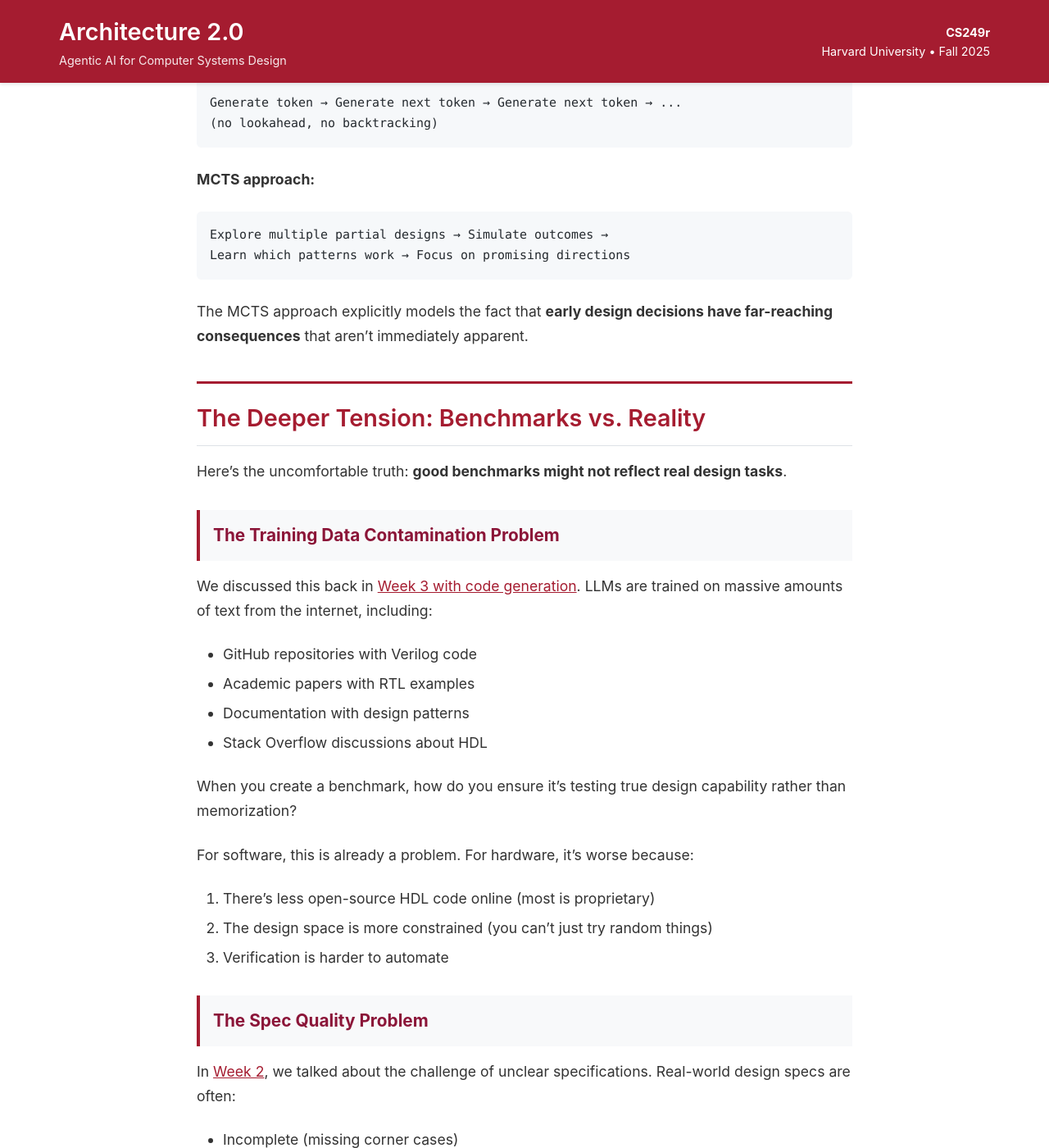
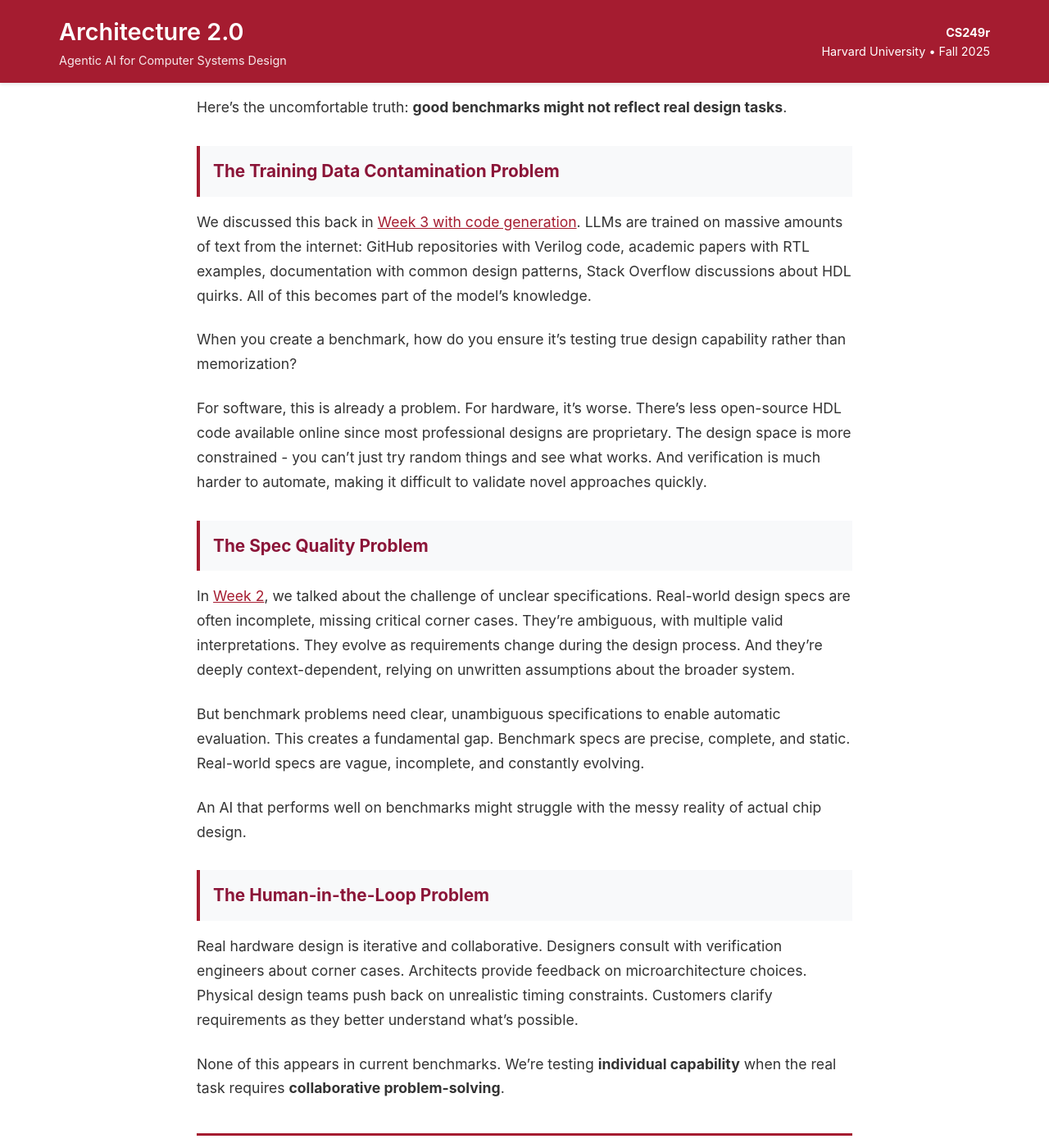
Before and after one commit to harvard-edge/cs249r_fall2025, a Jekyll site: the page built from _posts/2024-11-14-week-11-part-2-benchmarking-llms.md, in a window 1280 px wide and 1400 px high, scrolled down 6908 px. Shown: the whole window at 82% size. Built offline with Jekyll 4.4.1, drawn with Linux system fonts in a browser that asks for light colours; comment, search, counter and statistics services are not loaded; some of the changed text lies outside the part shown.

Commit message:
Convert excessive bullet lists to narrative prose in Week 11 Part 2

```diff
--- a/_posts/2024-11-14-week-11-part-2-benchmarking-llms.md
+++ b/_posts/2024-11-14-week-11-part-2-benchmarking-llms.md
@@ -25,18 +25,9 @@ In [Part 1](/blog/2024/11/12/eda-fundamentals-code-to-silicon/), we saw that RTL
 
 Consider this simple request: "Design a FIFO buffer."
 
-A software engineer might ask:
-- What's the interface?
-- What should happen on overflow?
-- What's the expected throughput?
+A software engineer might ask about the interface, overflow behavior, and expected throughput. Standard questions for any queue implementation.
 
-A hardware engineer adds:
-- What's the clock domain?
-- What's the reset behavior?
-- Are we optimizing for area or speed?
-- What's the power budget?
-- Which standard cell library?
-- What's the target frequency?
+But a hardware engineer immediately thinks deeper: Which clock domain? What reset behavior? Are we optimizing for area or speed? What's the power budget? Which standard cell library are we targeting? What frequency do we need to hit?
 
 The same natural language description can map to dozens of valid but fundamentally different hardware implementations. This is the **specification ambiguity problem**.
 
@@ -79,11 +70,7 @@ This week's papers tackle different aspects of this evaluation challenge.
 
 *A Next-Generation Benchmark Dataset for Evaluating Large Language Models and Agents on RTL Design and Verification*
 
-This paper addresses the **dataset quality problem**. Existing benchmarks like VerilogEval have limitations:
-- Too simple: Many problems can be solved with pattern matching
-- Poor coverage: Missing verification, debugging, and optimization tasks
-- Ambiguous specs: Natural language descriptions that map to multiple valid solutions
-- Limited feedback: Binary pass/fail without quality metrics
+This paper addresses the **dataset quality problem**. Existing benchmarks like VerilogEval have serious limitations. Many problems are too simple, solvable through pattern matching alone. They have poor coverage, missing crucial tasks like verification, debugging, and optimization. The specifications are often ambiguous, mapping to multiple valid solutions without guidance on which to choose. And the feedback is binary - pass or fail - without any quality metrics to distinguish an elegant solution from a brute-force hack.
 
 The key insight: **we need benchmarks that test the full spectrum of hardware design capabilities**, not just basic code generation.
 
@@ -104,10 +91,7 @@ This paper addresses the **search problem**. Even with good benchmarks, how do y
 
 The key observation: **Hardware design is a search problem with delayed feedback**.
 
-Monte Carlo Tree Search (MCTS) is a tree exploration algorithm originally developed for games like Go. It balances:
-- **Exploration**: Trying new design choices
-- **Exploitation**: Refining promising approaches
-- **Lookahead**: Reasoning about future consequences
+Monte Carlo Tree Search (MCTS) is a tree exploration algorithm originally developed for games like Go. It balances exploration of new design choices against exploitation of promising approaches, while maintaining lookahead to reason about future consequences. This makes it particularly relevant for RTL generation, where early decisions cascade through the entire design.
 
 Why is MCTS relevant for RTL generation?
 
@@ -142,12 +126,7 @@ graph TD
     style N fill:#ffebee
 </div>
 
-At each node, you're making a design decision. But you don't know if it's good until you've completed the entire design and run synthesis. MCTS helps navigate this search space efficiently by:
-
-1. **Simulation**: Try a design path and see where it leads
-2. **Evaluation**: Score the result based on PPA metrics
-3. **Backpropagation**: Update beliefs about which early decisions led to good outcomes
-4. **Selection**: Focus future exploration on promising branches
+At each node, you're making a design decision. But you don't know if it's good until you've completed the entire design and run synthesis. MCTS helps navigate this search space efficiently through a cycle of simulation (trying a design path), evaluation (scoring results based on PPA metrics), backpropagation (updating beliefs about which early decisions led to good outcomes), and selection (focusing future exploration on promising branches).
 
 This is fundamentally different from greedy autoregressive generation (the standard LLM approach):
 
@@ -171,45 +150,27 @@ Here's the uncomfortable truth: **good benchmarks might not reflect real design
 
 ### The Training Data Contamination Problem
 
-We discussed this back in [Week 3 with code generation](/blog/2024/09/17/week-3-code-optimization-paradox/). LLMs are trained on massive amounts of text from the internet, including:
-- GitHub repositories with Verilog code
-- Academic papers with RTL examples
-- Documentation with design patterns
-- Stack Overflow discussions about HDL
+We discussed this back in [Week 3 with code generation](/blog/2024/09/17/week-3-code-optimization-paradox/). LLMs are trained on massive amounts of text from the internet: GitHub repositories with Verilog code, academic papers with RTL examples, documentation with common design patterns, Stack Overflow discussions about HDL quirks. All of this becomes part of the model's knowledge.
 
 When you create a benchmark, how do you ensure it's testing true design capability rather than memorization?
 
-For software, this is already a problem. For hardware, it's worse because:
-1. There's less open-source HDL code online (most is proprietary)
-2. The design space is more constrained (you can't just try random things)
-3. Verification is harder to automate
+For software, this is already a problem. For hardware, it's worse. There's less open-source HDL code available online since most professional designs are proprietary. The design space is more constrained - you can't just try random things and see what works. And verification is much harder to automate, making it difficult to validate novel approaches quickly.
 
 ### The Spec Quality Problem
 
-In [Week 2](/blog/2024/09/08/week-2-fundamental-challenges/), we talked about the challenge of unclear specifications. Real-world design specs are often:
-- Incomplete (missing corner cases)
-- Ambiguous (multiple interpretations)
-- Evolving (requirements change during design)
-- Context-dependent (assumptions about the broader system)
+In [Week 2](/blog/2024/09/08/week-2-fundamental-challenges/), we talked about the challenge of unclear specifications. Real-world design specs are often incomplete, missing critical corner cases. They're ambiguous, with multiple valid interpretations. They evolve as requirements change during the design process. And they're deeply context-dependent, relying on unwritten assumptions about the broader system.
 
-But benchmark problems need clear, unambiguous specifications to enable automatic evaluation. This creates a gap:
-
-**Benchmark specs:** Precise, complete, static
-**Real-world specs:** Vague, incomplete, evolving
+But benchmark problems need clear, unambiguous specifications to enable automatic evaluation. This creates a fundamental gap. Benchmark specs are precise, complete, and static. Real-world specs are vague, incomplete, and constantly evolving.
 
 An AI that performs well on benchmarks might struggle with the messy reality of actual chip design.
 
 ### The Human-in-the-Loop Problem
 
-Real hardware design is iterative and collaborative:
-- Designers consult with verification engineers
-- Architects provide feedback on microarchitecture choices
-- Physical design teams push back on unrealistic constraints
-- Customers clarify requirements
+Real hardware design is iterative and collaborative. Designers consult with verification engineers about corner cases. Architects provide feedback on microarchitecture choices. Physical design teams push back on unrealistic timing constraints. Customers clarify requirements as they better understand what's possible.
 
 None of this appears in current benchmarks. We're testing **individual capability** when the real task requires **collaborative problem-solving**.
 
-## Connecting to Course Themes
+## Connecting to Our Course Themes
 
 Let's revisit the three reasoning challenges we identified in Part 1:
 
@@ -237,17 +198,11 @@ In software testing, we often accept "good enough" coverage and fix bugs in prod
 
 ## The Data Problem: Quality vs. Quantity
 
-Mark Ren mentioned last week that EDA tools have detailed logs but limited data diversity. This creates a fundamental tension for benchmark creation:
+Mark Ren mentioned last week that EDA tools have detailed logs but limited data diversity. This creates a fundamental tension for benchmark creation.
 
-**Option 1: Quantity**
-- Scrape lots of open-source Verilog from GitHub
-- Problem: Quality varies wildly, many examples are incorrect or suboptimal
-- Problem: Training data contamination
+You could go for quantity: scrape lots of open-source Verilog from GitHub. But quality varies wildly - many examples are incorrect or suboptimal. And you immediately face the training data contamination problem.
 
-**Option 2: Quality**
-- Carefully curate high-quality, verified designs
-- Problem: Expensive to create
-- Problem: Limited diversity
+Or you could prioritize quality: carefully curate high-quality, verified designs. But this is expensive to create at scale, and you end up with limited diversity.
 
 The comprehensive benchmark paper argues for quality, but then how do you get enough examples to train modern LLMs?
 
@@ -268,13 +223,9 @@ When we evaluate LLMs on RTL generation, what capability are we really testing?
 
 Current benchmarks mostly test pattern matching. The MCTS paper moves toward design understanding by incorporating feedback. But engineering judgment remains elusive.
 
-Consider this analogy:
+Consider this analogy from earlier on:
 
-A human chip designer looking at "design a FIFO" immediately thinks about:
-- What's this FIFO used for? (determines width and depth)
-- What are the read/write patterns? (determines implementation)
-- What's the timing budget? (determines pipelining)
-- What's the area budget? (determines memory style)
+A human chip designer looking at "design a FIFO" immediately asks contextual questions. What's this FIFO used for? That determines width and depth. What are the read/write patterns? That drives implementation choices. What's the timing budget? That affects pipelining decisions. What's the area budget? That determines memory style.
 
 These questions come from experience and understanding of the broader system context. An AI that just pattern-matches on "FIFO" will miss this reasoning.
 
@@ -324,11 +275,7 @@ Not because the technical approaches are wrong. The MCTS paper shows genuine imp
 
 But because the gap between "generate a module that passes tests" and "design a chip that works reliably in production" is enormous.
 
-Remember from [Week 4](/blog/2024/09/24/week-4-production-reality/) the difference between proof-of-concept systems and production-ready systems? RTL generation faces an even higher bar because:
-- Hardware can't be patched post-deployment
-- Verification must be exhaustive, not probabilistic
-- Manufacturing costs make mistakes extremely expensive
-- System integration requires deep contextual understanding
+Remember from [Week 4](/blog/2024/09/24/week-4-production-reality/) the difference between proof-of-concept systems and production-ready systems? RTL generation faces an even higher bar. Hardware can't be patched post-deployment. Verification must be exhaustive, not probabilistic. Manufacturing costs make mistakes extremely expensive. And system integration requires deep contextual understanding that goes far beyond the module specification.
 
 ## Discussion Questions
 
```
